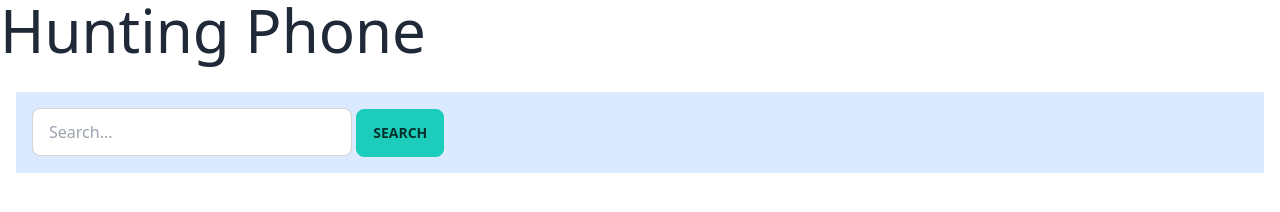
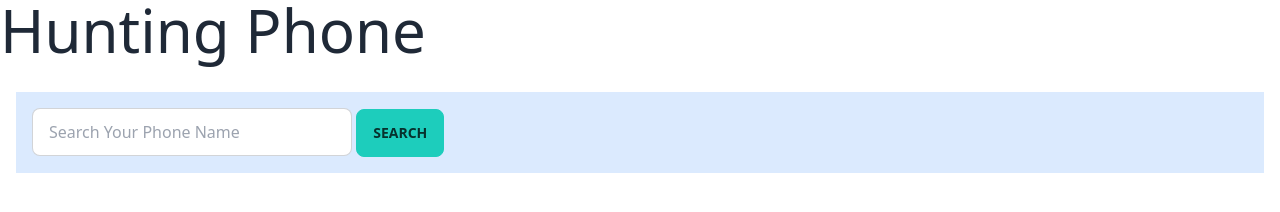
Before and after one commit to abdulhannan457/hunting-phon-Api-m-34, a plain HTML site: page index.html in a window 1280 px wide. Drawn offline with nearby package versions, Linux system fonts and the light colour scheme.

Commit message:
added a new text in search field

```diff
--- a/index.html
+++ b/index.html
@@ -16,7 +16,7 @@
     <main class="container mx-auto mt-8">
 
 <section class="bg-blue-100 p-4 m-4">
-  <input id="search-field"   type="text" placeholder="Search..." class="input input-bordered w-full max-w-xs" />
+  <input id="search-field"   type="text" placeholder="Search Your Phone Name" class="input input-bordered w-full max-w-xs" />
   <button onclick="buttonHandler()"  class="btn btn-accent">Search</button>
 </section>
 
```
